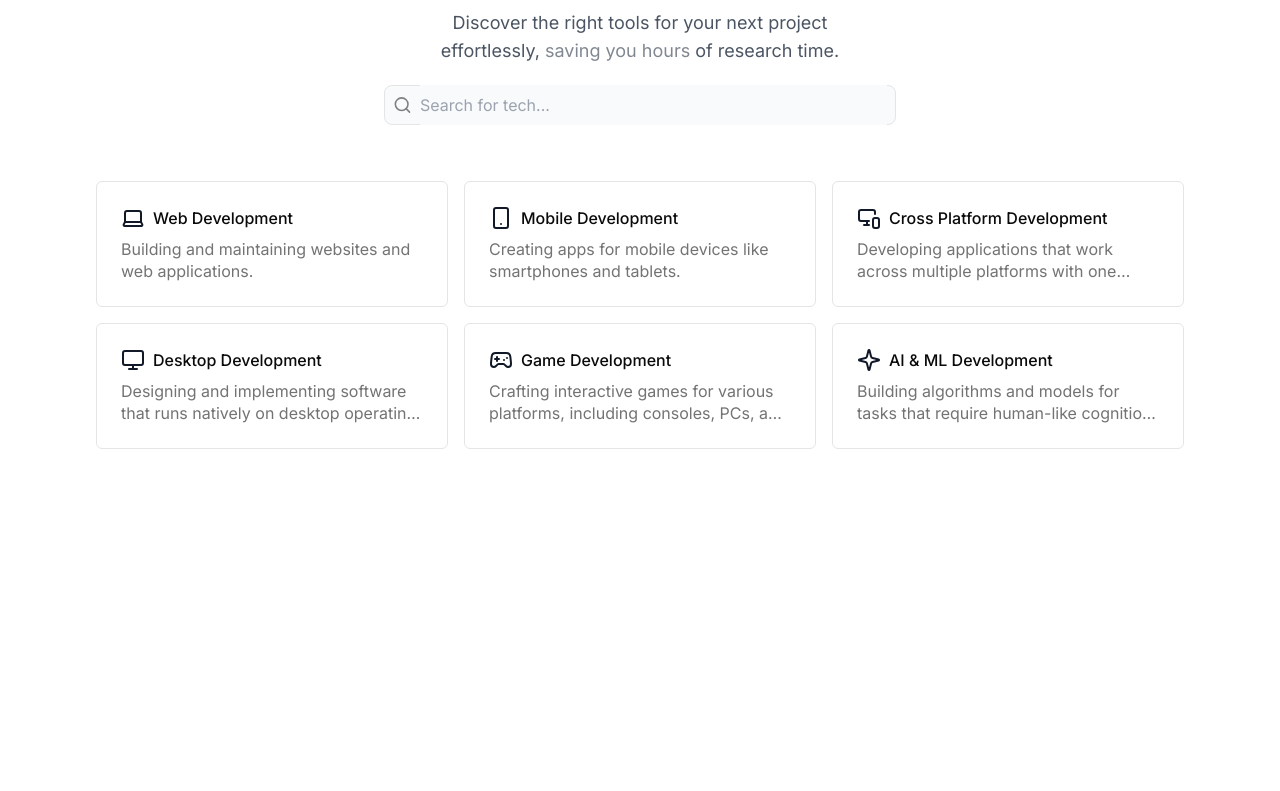
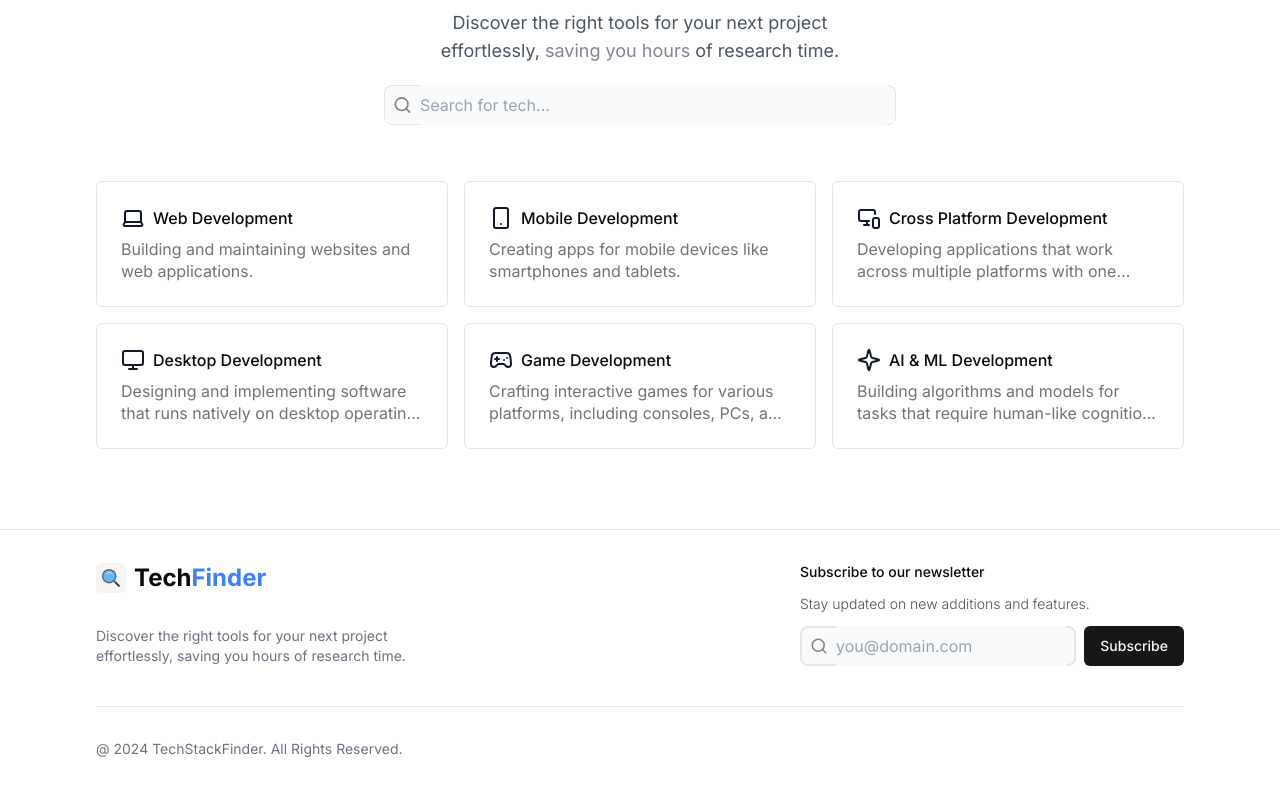
Before and after one commit to MohdFahad1/Tech-Finder, a Next.js app: page / in a window 1280 px wide. Shown: the part 319-1110 px from the top of the page. Before the commit the page ends 800 px from the top, so only its background shows below. Built offline with nearby package versions, Linux system fonts and the light colour scheme.

Commit message:
feat: Added footer

```diff
--- a/package.json
+++ b/package.json
@@ -11,6 +11,7 @@
   "dependencies": {
     "@radix-ui/react-dialog": "^1.1.3",
     "@radix-ui/react-navigation-menu": "^1.2.2",
+    "@radix-ui/react-slot": "^1.1.1",
     "class-variance-authority": "^0.7.1",
     "clsx": "^2.1.1",
     "cmdk": "^1.0.0",
--- a/src/app/page.js
+++ b/src/app/page.js
@@ -1,4 +1,5 @@
 import Categories from "@/components/categories";
+import Footer from "@/components/Footer";
 import Header from "@/components/Header";
 import Hero from "@/components/Hero";
 import Image from "next/image";
@@ -112,10 +113,11 @@ export default function Home() {
     //     </a>
     //   </div>
     // </main>
-    <div className="px-24">
+    <div>
       <Header />
       <Hero />
       <Categories />
+      <Footer />
     </div>
   );
 }
--- /dev/null
+++ b/src/components/Footer.jsx
@@ -0,0 +1,54 @@
+import Link from "next/link";
+import React from "react";
+import { LogoIcon } from "../../public/icons";
+import { Search } from "lucide-react";
+import { Button } from "./ui/button";
+
+const Footer = () => {
+  return (
+    <footer className="z-10 border-t border-gray-200 bg-white/50 py-8 backdrop-blur-lg mt-20 px-24">
+      <div className="container w-full">
+        <div className="flex flex-col space-y-6 md:space-y-0 md:flex-row md:items-end md:justify-between w-full ">
+          <div className="space-y-8 flex flex-col">
+            <Link href={"/"} className="flex items-center gap-2">
+              <LogoIcon size={30} />
+              <h1 className="font-bold text-2xl flex">
+                Tech<span className="text-[#3b82f6]">Finder</span>
+              </h1>
+            </Link>
+            <p className="max-w-xs text-sm text-gray-500">
+              Discover the right tools for your next project effortlessly,
+              saving you hours of research time.
+            </p>
+          </div>
+          <div className="md:max-w-sm w-full flex flex-col gap-3">
+            <span className="font-medium text-sm">
+              Subscribe to our newsletter
+            </span>
+            <span className="text-neutral-600 text-sm font-light">
+              Stay updated on new additions and features.
+            </span>
+
+            <div className="flex gap-2 items-center">
+              <div className="w-full rounded-lg border-2 h-10 px-2 bg-slate-50 flex flex-row items-center space-x-2 max-w-lg">
+                <Search size={20} color="gray" />
+                <input
+                  placeholder="you@domain.com"
+                  className="w-full outline-none py-2 bg-slate-50 text-slate-600"
+                />
+              </div>
+              <Button>Subscribe</Button>
+            </div>
+          </div>
+        </div>
+        <div className="mt-10 border-t border-gray-900/10 pt-8">
+          <p className="text-sm leading-5 text-gray-500">
+            @ 2024 TechStackFinder. All Rights Reserved.
+          </p>
+        </div>
+      </div>
+    </footer>
+  );
+};
+
+export default Footer;
--- a/src/components/Header.jsx
+++ b/src/components/Header.jsx
@@ -19,7 +19,7 @@ import SearchDialog from "./search-dialog";
 function Header() {
   const [open, setOpen] = useState(false);
   return (
-    <nav className="py-2">
+    <nav className="py-2 px-24">
       <SearchDialog open={open} setOpen={setOpen} />
       <div className="flex items-center justify-between">
         <div className="flex items-center">
--- a/src/components/categories.jsx
+++ b/src/components/categories.jsx
@@ -5,7 +5,7 @@ import Link from "next/link";
 const Categories = () => {
   const allCategories = getCategories();
   return (
-    <div className="grid sm:grid-cols-2  lg:grid-cols-3 gap-4 mt-14">
+    <div className="grid sm:grid-cols-2  lg:grid-cols-3 gap-4 mt-14 px-24">
       {allCategories.map((category, idx) => {
         const icon = category.icon;
         const name = category.name;
--- /dev/null
+++ b/src/components/ui/button.jsx
@@ -0,0 +1,47 @@
+import * as React from "react"
+import { Slot } from "@radix-ui/react-slot"
+import { cva } from "class-variance-authority";
+
+import { cn } from "@/lib/utils"
+
+const buttonVariants = cva(
+  "inline-flex items-center justify-center gap-2 whitespace-nowrap rounded-md text-sm font-medium ring-offset-background transition-colors focus-visible:outline-none focus-visible:ring-2 focus-visible:ring-ring focus-visible:ring-offset-2 disabled:pointer-events-none disabled:opacity-50 [&_svg]:pointer-events-none [&_svg]:size-4 [&_svg]:shrink-0",
+  {
+    variants: {
+      variant: {
+        default: "bg-primary text-primary-foreground hover:bg-primary/90",
+        destructive:
+          "bg-destructive text-destructive-foreground hover:bg-destructive/90",
+        outline:
+          "border border-input bg-background hover:bg-accent hover:text-accent-foreground",
+        secondary:
+          "bg-secondary text-secondary-foreground hover:bg-secondary/80",
+        ghost: "hover:bg-accent hover:text-accent-foreground",
+        link: "text-primary underline-offset-4 hover:underline",
+      },
+      size: {
+        default: "h-10 px-4 py-2",
+        sm: "h-9 rounded-md px-3",
+        lg: "h-11 rounded-md px-8",
+        icon: "h-10 w-10",
+      },
+    },
+    defaultVariants: {
+      variant: "default",
+      size: "default",
+    },
+  }
+)
+
+const Button = React.forwardRef(({ className, variant, size, asChild = false, ...props }, ref) => {
+  const Comp = asChild ? Slot : "button"
+  return (
+    (<Comp
+      className={cn(buttonVariants({ variant, size, className }))}
+      ref={ref}
+      {...props} />)
+  );
+})
+Button.displayName = "Button"
+
+export { Button, buttonVariants }
```
Also changed, not shown: 1 other file (tests, documents, lock files or other folders).
